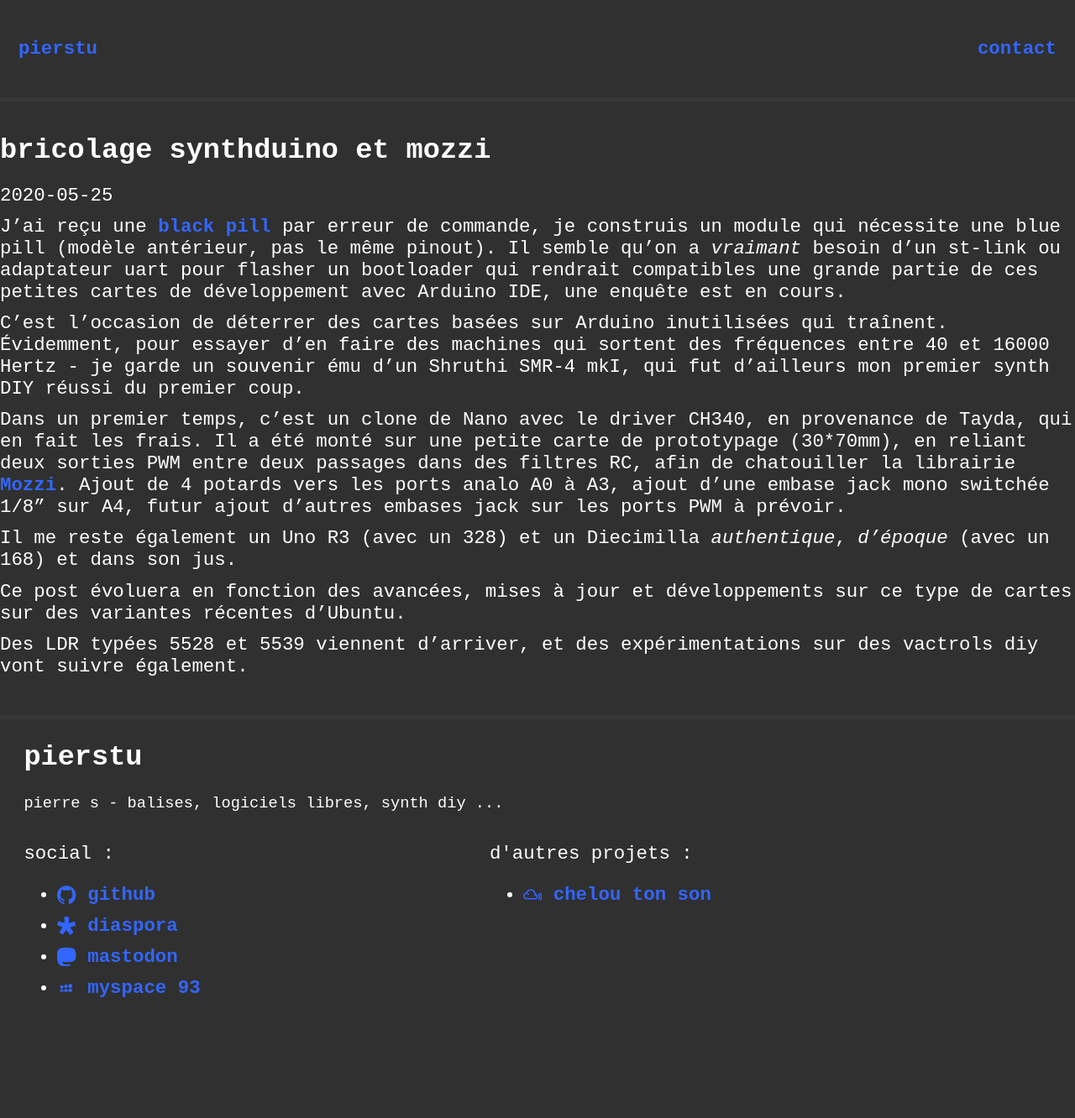
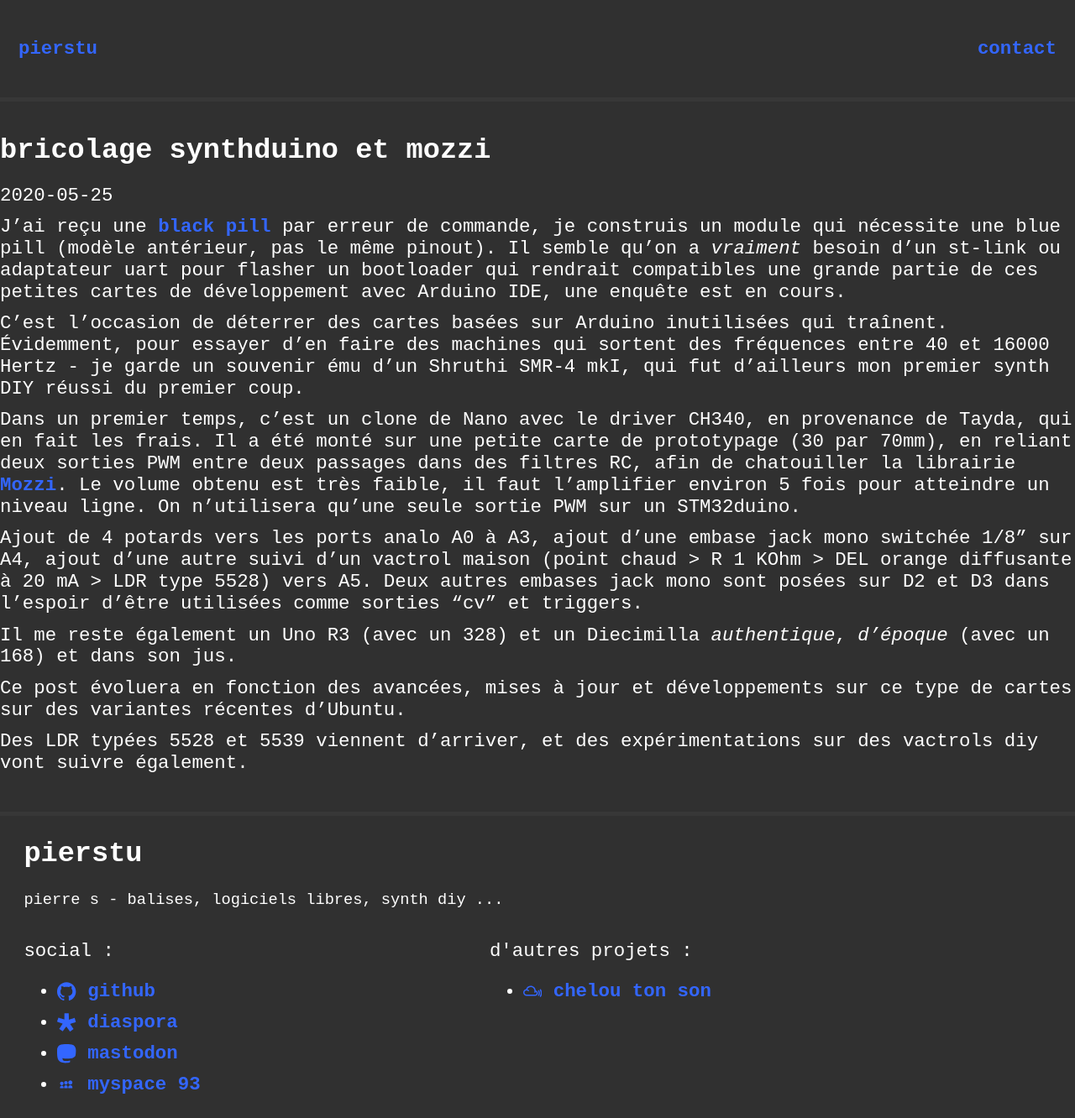
Before and after one commit to pierstu/pierstu.github.io, a Jekyll site: the page built from _posts/2020-05-25-mozzi.md, in a window 1280 px wide. Shown: the whole page at 84% size. Built offline with Jekyll 4.4.1, drawn with Linux system fonts in a browser that asks for light colours; before the commit the page ends 1217 px from its top, so only the background shows below that.

Commit message:
faute d'ortho, mise à jour

```diff
--- a/_posts/2020-05-25-mozzi.md
+++ b/_posts/2020-05-25-mozzi.md
@@ -5,11 +5,13 @@
 categories: [linux,synthdiy]
 ---
 
-J'ai reçu une [black pill](https://stm32-base.org/boards/STM32F103C8T6-Black-Pill) par erreur de commande, je construis un module qui nécessite une blue pill (modèle antérieur, pas le même pinout). Il semble qu'on a *vraimant* besoin d'un st-link ou adaptateur uart pour flasher un bootloader qui rendrait compatibles une grande partie de ces petites cartes de développement avec Arduino IDE, une enquête est en cours.
+J'ai reçu une [black pill](https://stm32-base.org/boards/STM32F103C8T6-Black-Pill) par erreur de commande, je construis un module qui nécessite une blue pill (modèle antérieur, pas le même pinout). Il semble qu'on a *vraiment* besoin d'un st-link ou adaptateur uart pour flasher un bootloader qui rendrait compatibles une grande partie de ces petites cartes de développement avec Arduino IDE, une enquête est en cours.
 
 C'est l'occasion de déterrer des cartes basées sur Arduino inutilisées qui traînent. Évidemment, pour essayer d'en faire des machines qui sortent des fréquences entre 40 et 16000 Hertz - je garde un souvenir ému d'un Shruthi SMR-4 mkI, qui fut d'ailleurs mon premier synth DIY réussi du premier coup.
 
-Dans un premier temps, c'est un clone de Nano avec le driver CH340, en provenance de Tayda, qui en fait les frais. Il a été monté sur une petite carte de prototypage (30*70mm), en reliant deux sorties PWM entre deux passages dans des filtres RC, afin de chatouiller la librairie [Mozzi](https://sensorium.github.com/Mozzi/). Ajout de 4 potards vers les ports analo A0 à A3, ajout d'une embase jack mono switchée 1/8" sur A4, futur ajout d'autres embases jack sur les ports PWM à prévoir.
+Dans un premier temps, c'est un clone de Nano avec le driver CH340, en provenance de Tayda, qui en fait les frais. Il a été monté sur une petite carte de prototypage (30 par 70mm), en reliant deux sorties PWM entre deux passages dans des filtres RC, afin de chatouiller la librairie [Mozzi](https://sensorium.github.com/Mozzi/). Le volume obtenu est très faible, il faut l'amplifier environ 5 fois pour atteindre un niveau ligne. On n'utilisera qu'une seule sortie PWM sur un STM32duino.
+
+Ajout de 4 potards vers les ports analo A0 à A3, ajout d'une embase jack mono switchée 1/8" sur A4, ajout d'une autre suivi d'un vactrol maison (point chaud > R 1 KOhm > DEL orange diffusante à 20 mA > LDR type 5528) vers A5. Deux autres embases jack mono sont posées sur D2 et D3 dans l'espoir d'être utilisées comme sorties "cv" et triggers.
 
 Il me reste également un Uno R3 (avec un 328) et un Diecimilla _authentique_, *d'époque* (avec un 168) et dans son jus.
 
```
